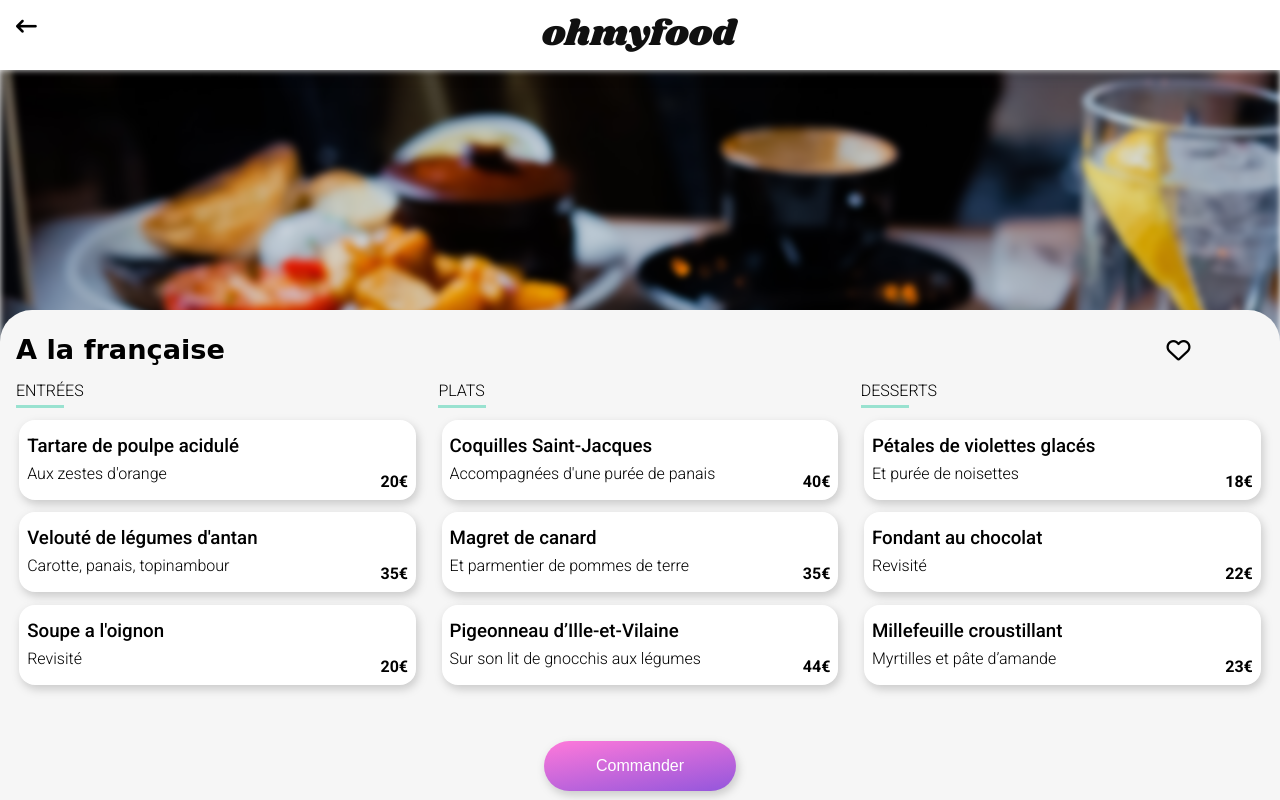
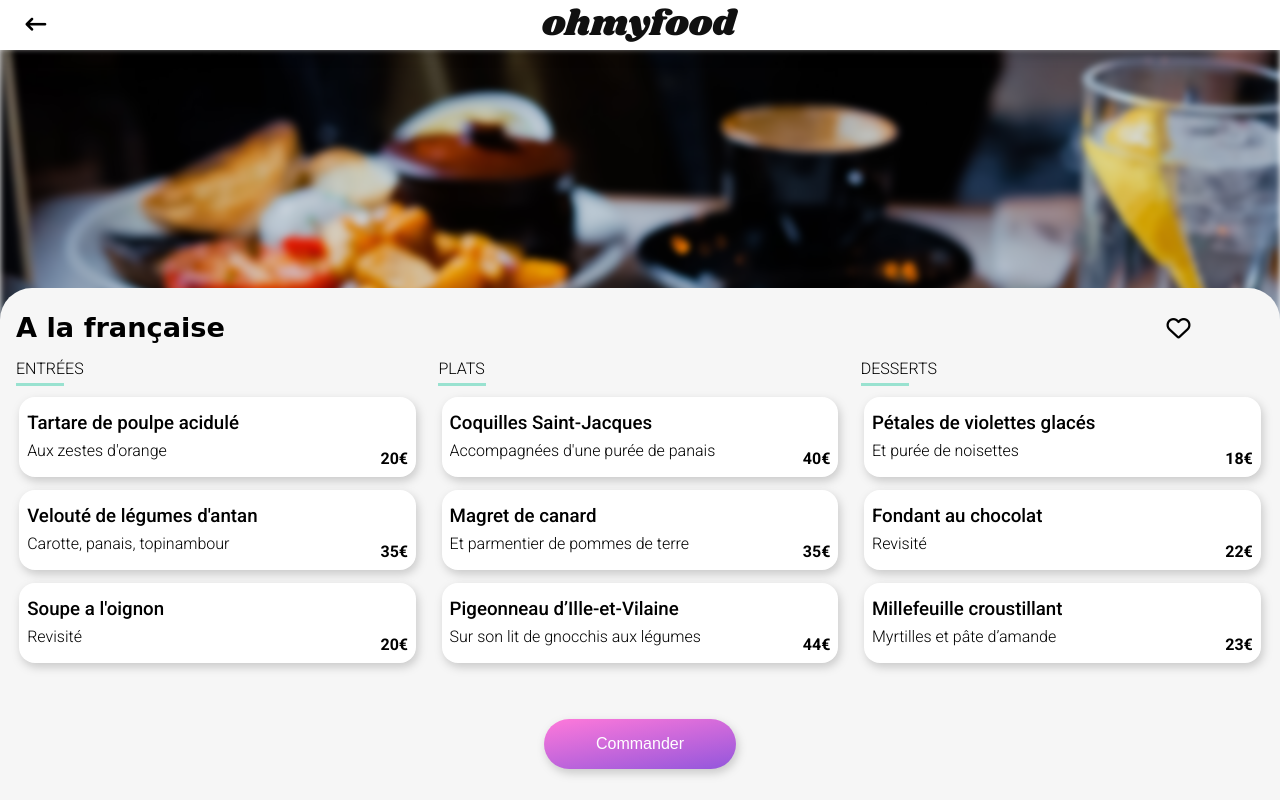
Before and after one commit to HollyTotoC/hollytotoc.github.io, a plain HTML site: page Menu/alafrancaise.html in a window 1280 px wide. Shown: the top 800 px of the page. Drawn offline with Linux system fonts and the light colour scheme; a web font is replaced by a local one.

Commit message:
dernière correction mise en page

```diff
--- a/sass/Layout/_footer.scss
+++ b/sass/Layout/_footer.scss
@@ -6,7 +6,7 @@
     padding: 1rem 2rem 2rem 1rem;
     color: white;
     &__img{
-        width: 33%;
+        width: 7rem;
         margin: 1rem 0rem 1rem 0rem;
         &--white {
             filter: invert(100%);
--- a/sass/Layout/_header.scss
+++ b/sass/Layout/_header.scss
@@ -12,7 +12,7 @@ header {
     box-shadow: 0rem .2rem .9rem $shadow;
     min-width: 100vw;
     max-width:100%;
-    height: 8.8vh;
+    height: 9vh;
     min-height: 50px;
 
 }
@@ -31,7 +31,7 @@ header {
         position: fixed;
         transform: translateY(-50%);
         left: 2vw;
-        top: 4.4vh;
+        top: 4.5vh;
         font-size: 1.3rem;
         z-index: 20;
         & a {
@@ -59,16 +59,18 @@ header {
 
     @media screen and (min-width: 1024px) {
         header {
+            height: 6vh;
+            min-height: 50px;
         }
 
         .logo {
             &__link {
-                left: 1rem;
-                top: 3.3vh;
+                left: 2vw;
+                top: 3vh;
             }
         }
 
         .content {
-            padding-top: 8.8vh;
+            padding-top: 6vh;
         }
     }
--- a/sass/Pages/_home.scss
+++ b/sass/Pages/_home.scss
@@ -100,7 +100,7 @@
 
 .result {
     background: $lgray;
-    padding: 2rem 1rem 2rem 1rem;
+    padding: 2rem 1rem 5rem 1rem;
     &__title {
         font-size: $xl;
         font-weight: 900;
@@ -160,13 +160,13 @@
                 color: transparent;
                 position: absolute;
                 z-index: 15;
-                top: -1px;
+                top: 0px;
                 transform: scale(0.01);
                 transition: transform .1s ease-out;
             }
             &:hover {
                 & .anim {
-                    transform: scale(1.02);
+                    transform: scale(1.05);
                 }
             }
 
```
Also changed, not shown: css/main.css, 1 other file.
